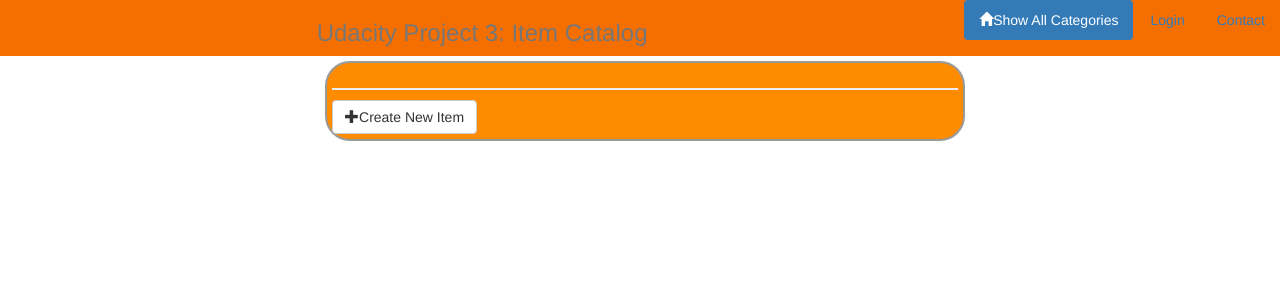
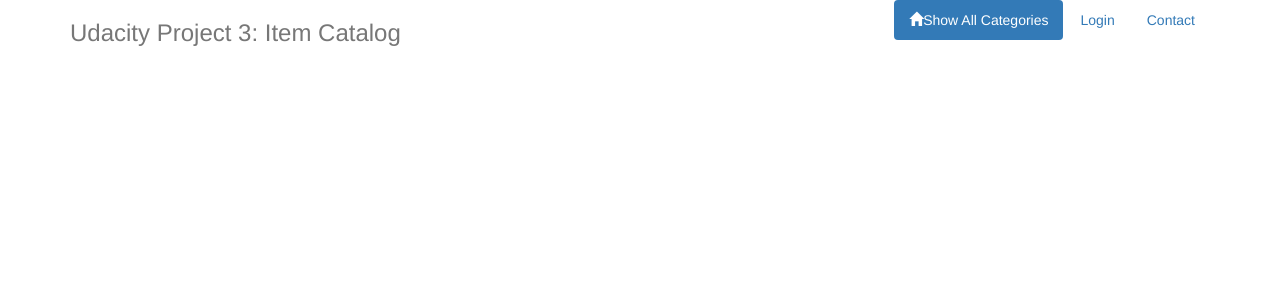
Before and after one commit to ilhaan/Item-Catalog, a Flask app: template templates/itemlist.html in a window 1280 px wide. Shown: the top 300 px of the page. Run offline with Flask 2, Linux system fonts and the light colour scheme; the template is opened without the code that fills it, so the values that code supplies are empty; parts of the project's set-up code (start-up, migrations or seed data) failed here and were passed over; some libraries are stand-ins or nearby versions.

Commit message:
Update to use bootstrap template and add page protection features

```diff
--- a/templates/itemlist.html
+++ b/templates/itemlist.html
@@ -1,47 +1,47 @@
+
+{% extends "main.html" %}
+{% block content %}
 {% include "header.html" %}
-<html>
-<head>
-	<link rel=stylesheet type=text/css href="{{ url_for('static', filename='styles.css') }}">
-	<link rel="stylesheet" href="//netdna.bootstrapcdn.com/bootstrap/3.1.1/css/bootstrap.min.css">
-</head>
 
-	<body>
-	<div class = 'pane'>
+<!-- Message flash section -->
+{% with messages = get_flashed_messages() %}
+	{% if messages %}
+		<div class ="alert alert-success">
+	    {% for message in messages %}
+	        <li> <strong> {{ message }} </strong> </li>
+	    {% endfor %}
+		</div>
+  {% endif %}
+{% endwith %}
+
+<!-- Display category name -->
 <div class = 'header'>
 	<h1>{{ category.name }}</h1>
 </div>
 
-	<!-- <a href = '{{url_for('newItem', category_name = category.name) }}'>Create New Item</a> -->
-	<a href="{{url_for('newItem', category_name = category.name) }}">
-		<button class="btn btn-default" id="new-item">
-			<span class="glyphicon glyphicon-plus" aria-hidden="true"></span>Create New Item
+<!-- Show Create New Item button if user is logged in -->
+<div class="row marketing">
+	<div class="col-lg-6">
+		{%if 'username' in login_session %}
+		<a href="{{url_for('newCategory')}}">
+			<button class="btn btn-lg btn-primary" id="new-item">
+				<span class="glyphicon glyphicon-plus" aria-hidden="true"></span> Create New Item
 			</button>
 		</a>
-
-	<div class = 'flash'>
-			      {% with messages = get_flashed_messages() %}
-	      {% if messages %}
-	        <ul>
-	        {% for message in messages %}
-	            <li> <strong> {{ message }} </strong> </li>
-	        {% endfor %}
-	        </ul>
 		{% endif %}
-	    {% endwith %}
+	</div>
 </div>
 
+<!-- Show all items in category -->
 {% for i in items %}
-		<a href = "{{url_for('showItemPage', category_name = category.name, item_name = i.name)}}">
-			<div class="row">
-				<div class="col-md-1"></div>
-					<div class="col-md-10 category-list">
-						<h3> {{i.name}} </h3>
+<div class="row marketing">
+	<div class="col-lg-6">
+		<a href = "{{url_for('showItemPage', category_name = category.name, item_name = i.name)}}"><h3>{{i.name}}</h3></a>
+		<p>Donec id elit non mi porta gravida at eget metus. Maecenas faucibus mollis interdum.</p>
+		</a>
 	</div>
-				<div class="col-md-1"></div>
 </div>
-		</a>
+
 {% endfor %}
 
- </div> <!-- end pane -->
-</body>
-</html>
+{% endblock %}
```
Lines whose indentation alone changed are shown as unchanged.
